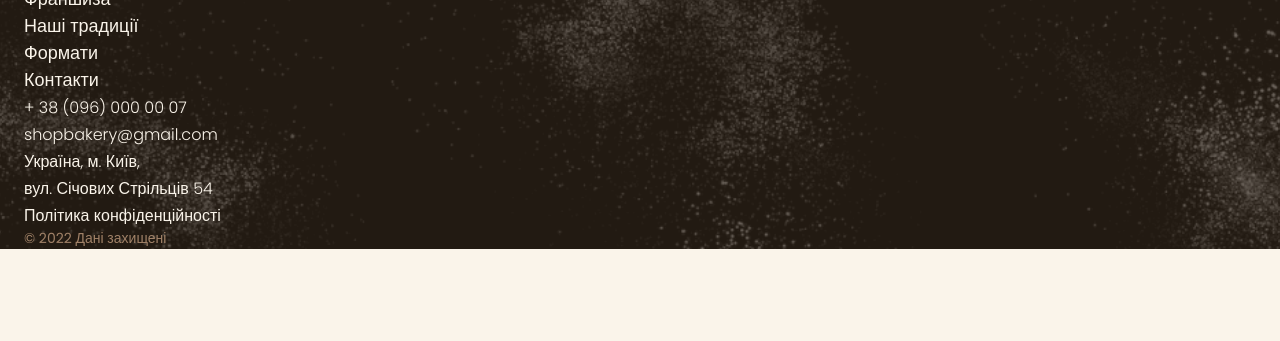
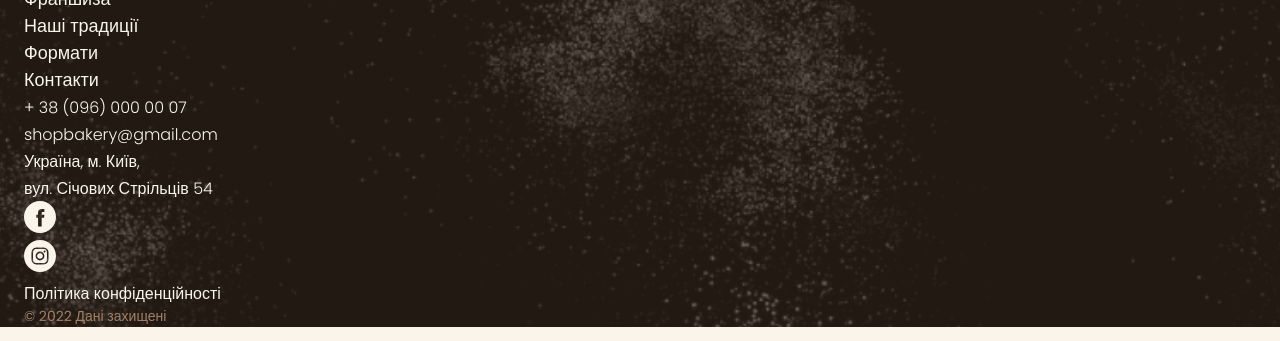
Before and after one commit to romansoltan/Genius-space, a plain HTML site: page index.html in a window 1280 px wide. Shown: the part 4647-4988 px from the top of the page. Before the commit the page ends 4910 px from the top, so only its background shows below. Drawn offline with Linux system fonts and the light colour scheme.

Commit message:
create sprite-svg for icons in footer section. add markur in html and styles in css

```diff
--- a/css/styles.css
+++ b/css/styles.css
@@ -1,4 +1,4 @@
-/* 45:00 */
+/* 27:27 */
 /* ========= Fonts ========== */
 
 @font-face {
@@ -288,7 +288,13 @@ ul {
 /* ======== Contact section ======== */
 
 /* ======== Footer ======== */
-
+.footer {
+  background-color: var(--color-primary-dark);
+  background-image: url('../images/footer-bg.png');
+  background-repeat: no-repeat;
+  background-size: cover;
+  background-position: center;
+}
 .address-link {
   color: var(--color-primary-light);
   font-weight: 300;
@@ -300,17 +306,16 @@ ul {
   color: var(--color-brand-normal);
   text-decoration: none;
 }
+.address-icon {
+  fill: var(--color-primary-light);
+  /* stroke: red; обводка */
+}
+.address-icon:hover,
+.address-icon:focus {
+  fill: var(--color-brand-normal);
+}
 .address-copyright {
   font-size: 14px;
-  color: #a18268;
-}
-
-/* ======== Footer ======== */
-.footer {
-  background-color: var(--color-primary-dark);
-  background-image: url('../images/footer-bg.png');
-  background-repeat: no-repeat;
-  background-size: cover;
-  background-position: center;
+  color: var(--color-secondary-dark);
 }
 /* ======== Footer ======== */
--- a/index.html
+++ b/index.html
@@ -232,11 +232,17 @@
             <li>
               <a href="#">
                 <!-- Facebook icon -->
+                <svg class="address-icon" width="32" height="32">
+                  <use href="./images/icons.svg#icon-facebook"></use>
+                </svg>
               </a>
             </li>
             <li>
               <a href="#">
                 <!-- Instagram icon -->
+                <svg class="address-icon" width="32" height="32">
+                  <use href="./images/icons.svg#icon-instagram"></use>
+                </svg>
               </a>
             </li>
           </ul>
```
Also changed, not shown: images/icons.svg (added).
